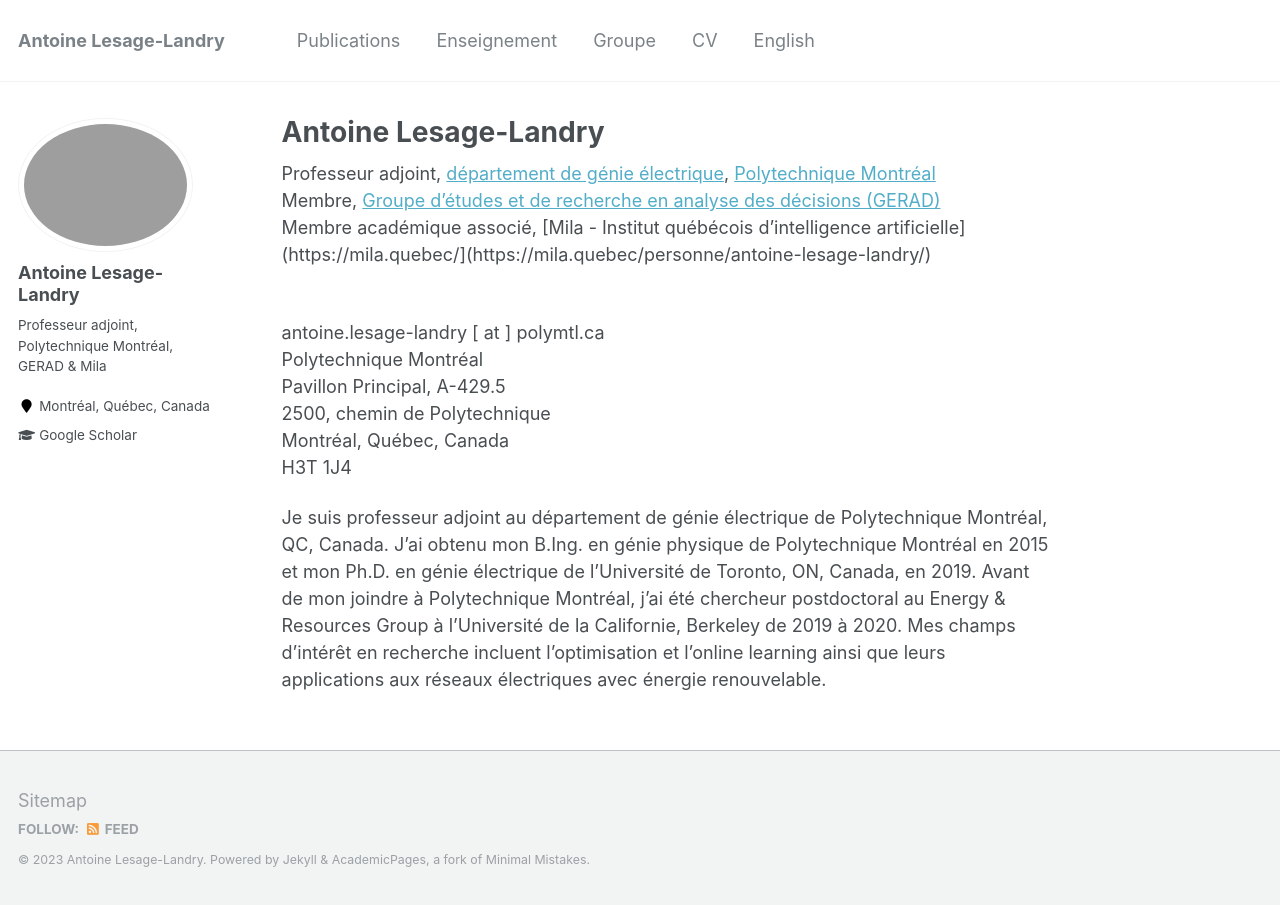
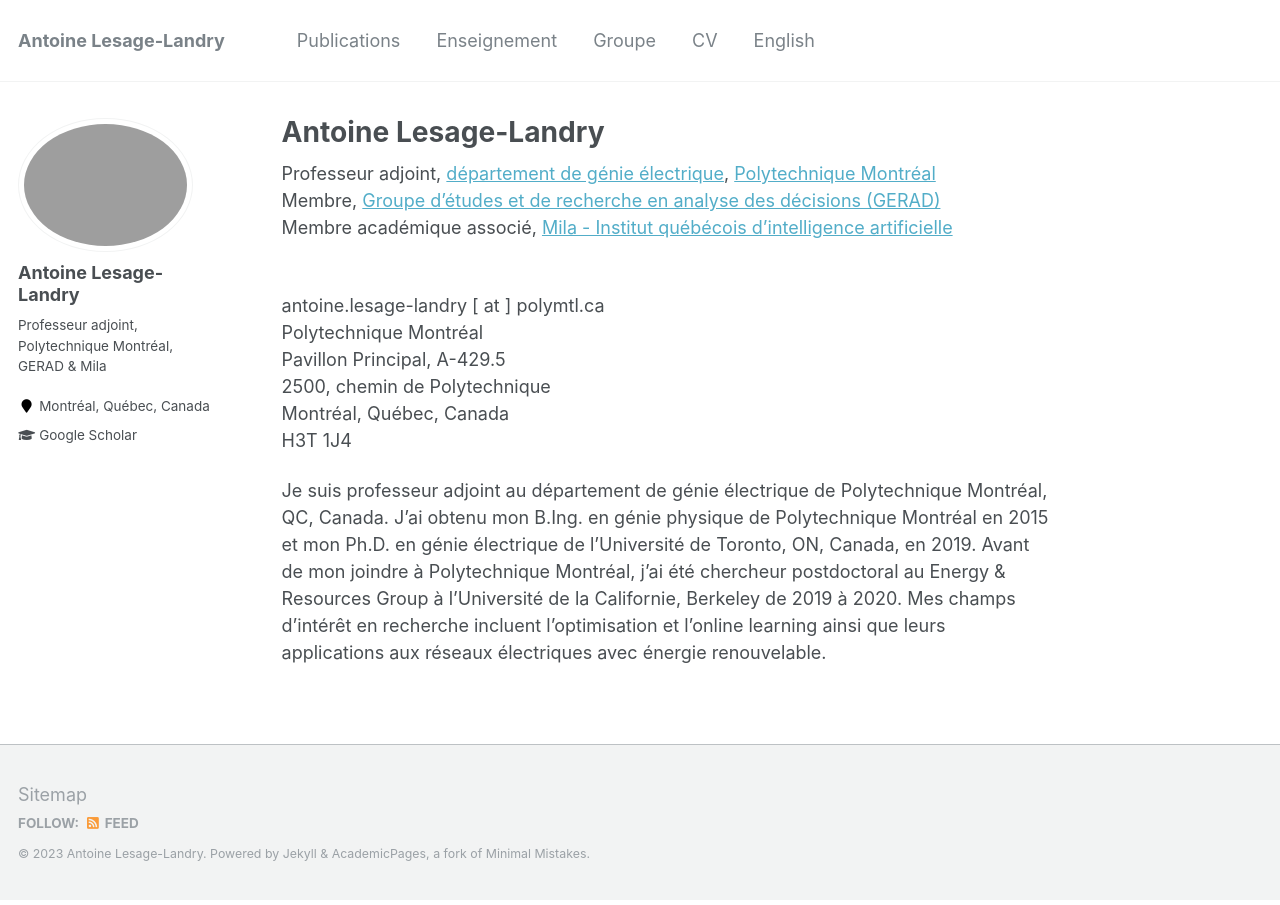
Before and after one commit to alesagelandry/fr, a Jekyll site: the page built from _pages/about.md, in a window 1280 px wide. Built offline with Jekyll 4.4.1, drawn with Linux system fonts in a browser that asks for light colours; part of the change alters nothing that is shown.

Commit message:
Update about.md

```diff
--- a/_pages/about.md
+++ b/_pages/about.md
@@ -9,7 +9,7 @@ redirect_from:
 ---
 Professeur adjoint, [département de génie électrique](https://www.polymtl.ca/expertises/lesage-landry-antoine), [Polytechnique Montréal](https://polymtl.ca/)<br />
 Membre, [Groupe d'études et de recherche en analyse des décisions (GERAD)](https://www.gerad.ca/fr/people/antoine-lesage-landry)<br />
-Membre académique associé, [Mila - Institut québécois d'intelligence artificielle](https://mila.quebec/](https://mila.quebec/personne/antoine-lesage-landry/)<br />
+Membre académique associé, [Mila - Institut québécois d'intelligence artificielle](https://mila.quebec/personne/antoine-lesage-landry/)<br />
 <br />
 
 
```
